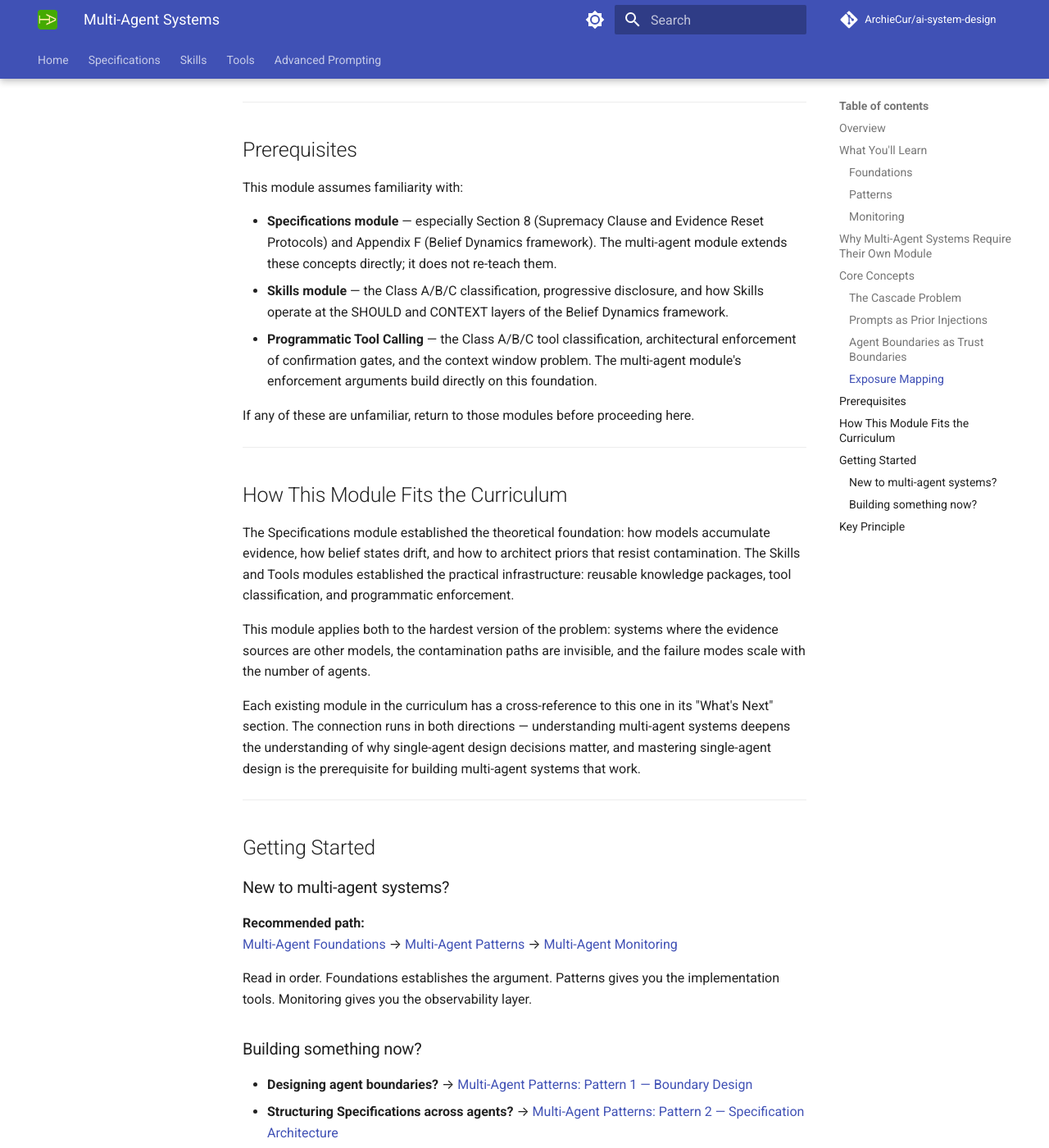
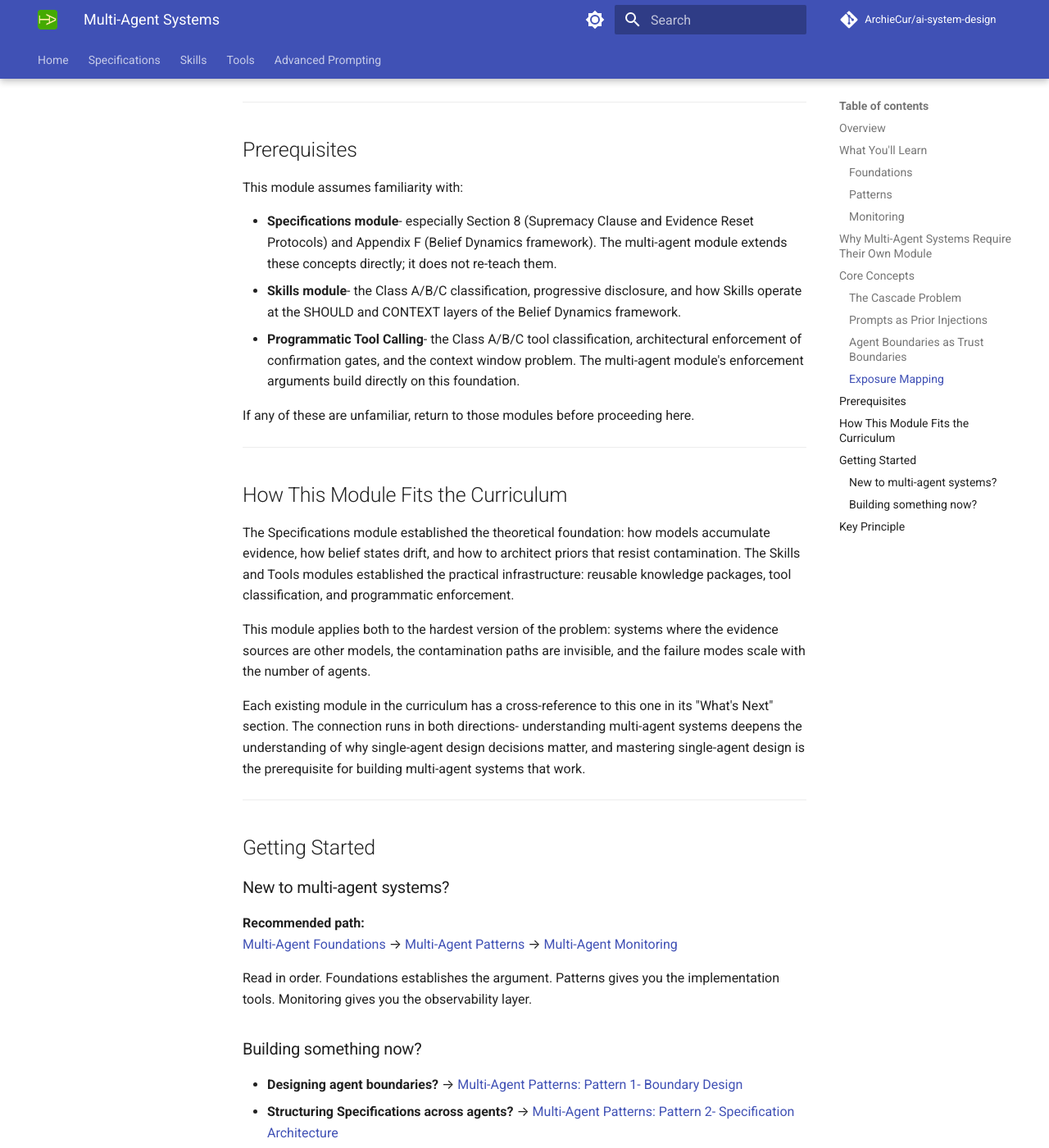
Before and after one commit to ArchieCur/ai-system-design, an MkDocs documentation site: the page built from docs/multi_agent/multi-agent-index.md, in a window 1280 px wide and 1400 px high, scrolled down 2203 px. Shown: the whole window at 82% size. Built offline with MkDocs 1.6.1 and Material for MkDocs 9.7.7, drawn with Linux system fonts in a browser that asks for light colours; comment, search, counter and statistics services are not loaded; some of the changed text lies outside the part shown.

```diff
--- a/docs/multi_agent/multi-agent-index.md
+++ b/docs/multi_agent/multi-agent-index.md
@@ -2,7 +2,7 @@
 
 ## Overview
 
-Multi-agent systems extend every principle in this curriculum to architectures where agents communicate with each other, share evidence streams, and can influence each other's belief states. This module teaches you why that changes the stakes of every design decision you've already made — and how to build systems that remain stable, detectable, and recoverable when they come under pressure.
+Multi-agent systems extend every principle in this curriculum to architectures where agents communicate with each other, share evidence streams, and can influence each other's belief states. This module teaches you why that changes the stakes of every design decision you've already made- and how to build systems that remain stable, detectable, and recoverable when they come under pressure.
 
 This is where the two major threads of the curriculum converge: the belief architecture work in Specifications and the practical implementation work in Skills, Tools, and Prompts — applied to systems where the "user" sending evidence to an agent may itself be a drifting model.
 
@@ -40,7 +40,7 @@ This module teaches practitioners how to design systems where that cascade is co
 
 ### The Cascade Problem
 
-In multi-agent systems, drift propagates through evidence. One agent's softened constraint becomes another agent's evidence. The contamination travels faster than it can be observed at the individual agent level — and it arrives in downstream agents looking like legitimate input, not like the compromised output it actually is.
+In multi-agent systems, drift propagates through evidence. One agent's softened constraint becomes another agent's evidence. The contamination travels faster than it can be observed at the individual agent level- and it arrives in downstream agents looking like legitimate input, not like the compromised output it actually is.
 
 ### Prompts as Prior Injections
 
@@ -60,9 +60,9 @@ Not all agents carry equal contamination risk. Evidence volume, evidence quality
 
 This module assumes familiarity with:
 
-- **Specifications module** — especially Section 8 (Supremacy Clause and Evidence Reset Protocols) and Appendix F (Belief Dynamics framework). The multi-agent module extends these concepts directly; it does not re-teach them.
-- **Skills module** — the Class A/B/C classification, progressive disclosure, and how Skills operate at the SHOULD and CONTEXT layers of the Belief Dynamics framework.
-- **Programmatic Tool Calling** — the Class A/B/C tool classification, architectural enforcement of confirmation gates, and the context window problem. The multi-agent module's enforcement arguments build directly on this foundation.
+- **Specifications module**- especially Section 8 (Supremacy Clause and Evidence Reset Protocols) and Appendix F (Belief Dynamics framework). The multi-agent module extends these concepts directly; it does not re-teach them.
+- **Skills module**- the Class A/B/C classification, progressive disclosure, and how Skills operate at the SHOULD and CONTEXT layers of the Belief Dynamics framework.
+- **Programmatic Tool Calling**- the Class A/B/C tool classification, architectural enforcement of confirmation gates, and the context window problem. The multi-agent module's enforcement arguments build directly on this foundation.
 
 If any of these are unfamiliar, return to those modules before proceeding here.
 
@@ -74,7 +74,7 @@ The Specifications module established the theoretical foundation: how models acc
 
 This module applies both to the hardest version of the problem: systems where the evidence sources are other models, the contamination paths are invisible, and the failure modes scale with the number of agents.
 
-Each existing module in the curriculum has a cross-reference to this one in its "What's Next" section. The connection runs in both directions — understanding multi-agent systems deepens the understanding of why single-agent design decisions matter, and mastering single-agent design is the prerequisite for building multi-agent systems that work.
+Each existing module in the curriculum has a cross-reference to this one in its "What's Next" section. The connection runs in both directions- understanding multi-agent systems deepens the understanding of why single-agent design decisions matter, and mastering single-agent design is the prerequisite for building multi-agent systems that work.
 
 ---
 
@@ -89,17 +89,17 @@ Read in order. Foundations establishes the argument. Patterns gives you the impl
 
 ### Building something now?
 
-- **Designing agent boundaries?** → [Multi-Agent Patterns: Pattern 1 — Boundary Design](Multi_Agent_Patterns.md)
-- **Structuring Specifications across agents?** → [Multi-Agent Patterns: Pattern 2 — Specification Architecture](Multi_Agent_Patterns.md)
-- **Managing what enters each agent's context?** → [Multi-Agent Patterns: Pattern 3 — Evidence Flow Control](Multi_Agent_Patterns.md)
-- **Identifying your highest-risk agents?** → [Multi-Agent Patterns: Pattern 4 — Exposure Mapping](Multi_Agent_Patterns.md)
-- **Setting up persistent state management?** → [Multi-Agent Patterns: Pattern 5 — The Harness Architecture](Multi_Agent_Patterns.md)
+- **Designing agent boundaries?** → [Multi-Agent Patterns: Pattern 1- Boundary Design](Multi_Agent_Patterns.md)
+- **Structuring Specifications across agents?** → [Multi-Agent Patterns: Pattern 2- Specification Architecture](Multi_Agent_Patterns.md)
+- **Managing what enters each agent's context?** → [Multi-Agent Patterns: Pattern 3- Evidence Flow Control](Multi_Agent_Patterns.md)
+- **Identifying your highest-risk agents?** → [Multi-Agent Patterns: Pattern 4- Exposure Mapping](Multi_Agent_Patterns.md)
+- **Setting up persistent state management?** → [Multi-Agent Patterns: Pattern 5- The Harness Architecture](Multi_Agent_Patterns.md)
 
 ---
 
 ## Key Principle
 
-**The framework extends, not changes.** Everything that produces reliable single-agent systems produces reliable multi-agent systems — with higher stakes at every decision point, and with contamination risks that require explicit architectural responses at the boundaries between agents.
+**The framework extends, not changes.** Everything that produces reliable single-agent systems produces reliable multi-agent systems- with higher stakes at every decision point, and with contamination risks that require explicit architectural responses at the boundaries between agents.
 
 ---
 
```
